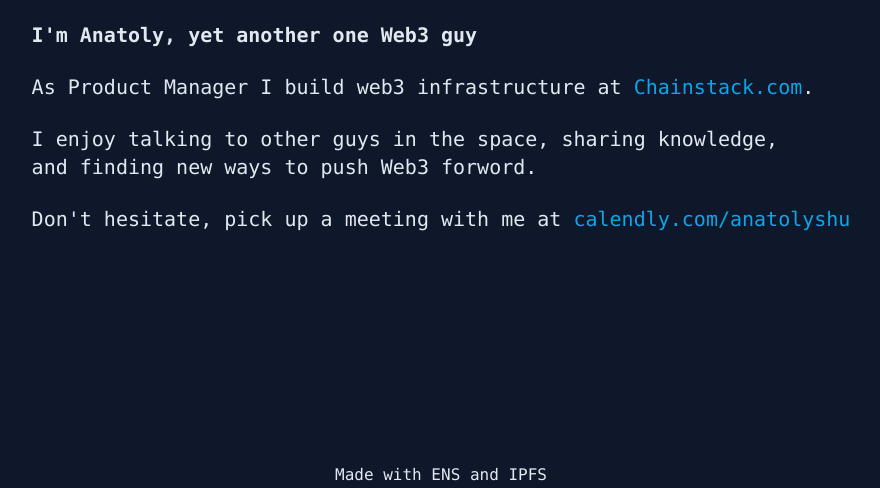
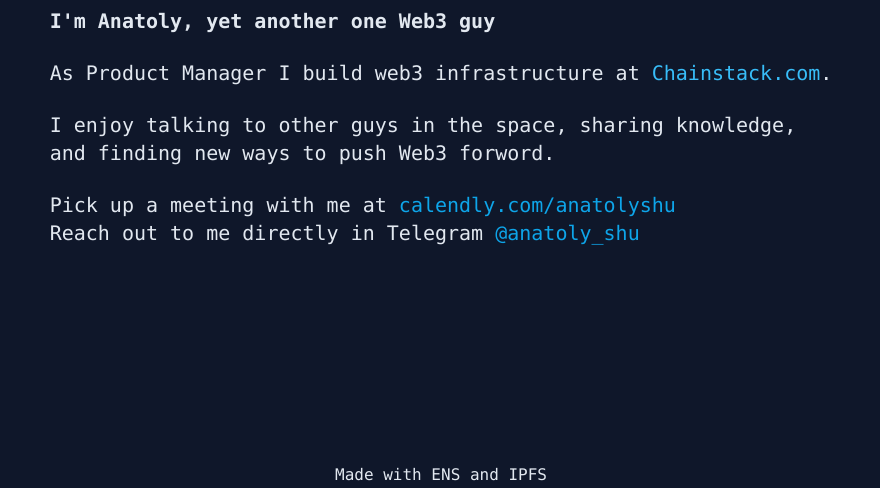
Before and after one commit to fablerq/ENS, a plain HTML site: page index.html in a window 1280 px wide. Shown: the part 312-800 px from the top of the page, without its empty margins (199-1079 px from the left). Drawn offline with nearby package versions, Linux system fonts and the light colour scheme.

Commit message:
Update index.html

```diff
--- a/index.html
+++ b/index.html
@@ -18,10 +18,11 @@
     <main class="mt-4 flex flex-col h-full justify-center">
       <h1 class="text-3xl font-bold mb-6">Hi 👋 </h1>
       <h3 class="text-xl font-bold mb-6">I'm Anatoly, yet another one Web3 guy</h3>
-      <p class="text-xl mb-6">As Product Manager I build web3 infrastructure at <a class="text-sky-500" href="chainstack.com">Chainstack.com</a>.</p>
+      <p class="text-xl mb-6">As Product Manager I build web3 infrastructure at <a class="text-sky-400" href="chainstack.com">Chainstack.com</a>.</p>
       <p class="text-xl">I enjoy talking to other guys in the space, sharing knowledge,</p>
       <p class="text-xl">and finding new ways to push Web3 forword.</p>
-      <p class="text-xl mt-6">Don't hesitate, pick up a meeting with me at <a class="text-sky-500" href="https://calendly.com/anatolyshu">calendly.com/anatolyshu</a></p>
+      <p class="text-xl mt-6">Pick up a meeting with me at <a class="text-sky-500" href="https://calendly.com/anatolyshu">calendly.com/anatolyshu</a></p>
+	  <p class="text-xl">Reach out to me directly in Telegram <a class="text-sky-500" href="https://t.me/anatoly_shu">@anatoly_shu</a></p>
     </main>
   </body>
   <footer>
```
